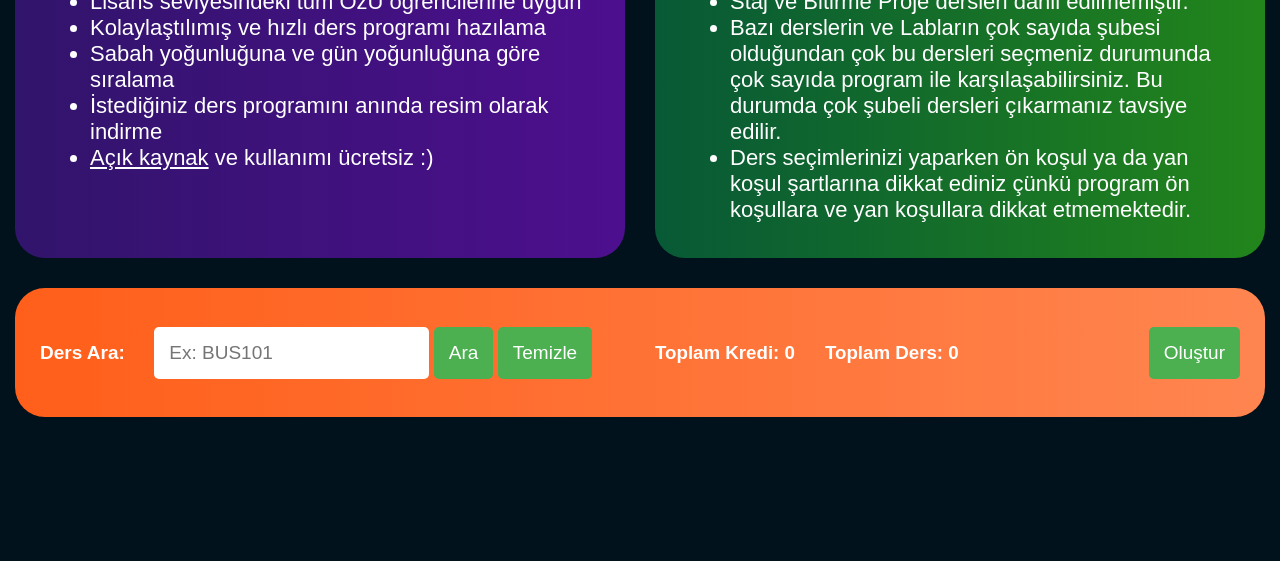
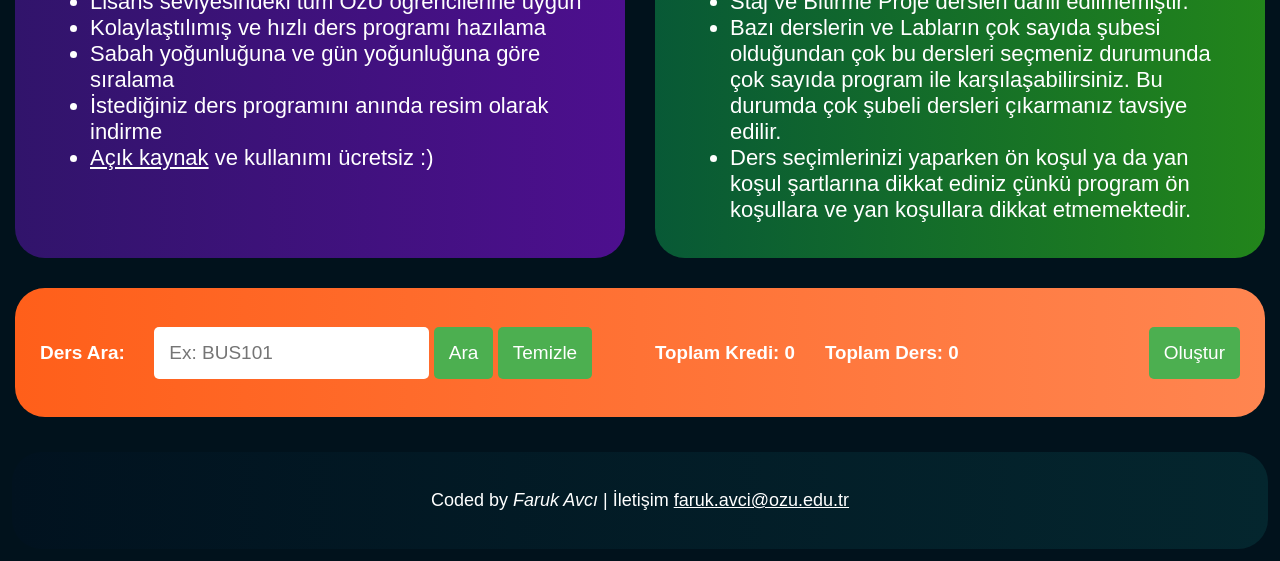
Before and after one commit to faruk-avci/Schedule-Generator, a website: page public/index.html in a window 1280 px wide. Shown: the part 428-989 px from the top of the page. Before the commit the page ends 880 px from the top, so only its background shows below. Drawn offline with Linux system fonts and the light colour scheme; no server answers.

Commit message:
Footer and db added

```diff
--- a/public/index.html
+++ b/public/index.html
@@ -74,6 +74,9 @@
     </div>
     </div>
 
+    <div class="footer">
+        <p>Coded by <i>Faruk Avcı</i> | İletişim <a href="mailto:faruk.avci@ozu.edu.tr" style="color: #fff;">faruk.avci@ozu.edu.tr</a> </p>
+    </div>
     <script>
         // Search And Display And Clear
         function searchLessons() {
@@ -108,23 +111,21 @@
             }
 
             courses.forEach(course => {
-                // Create a container div for each course
                 const courseDiv = document.createElement('div');
                 courseDiv.classList.add('course-item');
 
-                // Create text content for the course
                 const courseText = document.createElement('span');
                 courseText.textContent = `${course.course_name} Kredi: ${course.credits} `;
                 courseDiv.appendChild(courseText);
 
-                // Create the "Add" button
+
+
                 const addButton = document.createElement('button');
                 addButton.textContent = 'Ekle';
                 addButton.onclick = () => addCourse(course);
                 courseDiv.appendChild(addButton);
 
-                const addSectionButton = document.createElement('button');
-                addSectionButton.textContent = 'Şube Seç';
+
 
                 // TODO
 
--- a/public/main.css
+++ b/public/main.css
@@ -246,3 +246,17 @@ padding: 0 10px;
     cursor: pointer;
     transition: background-color 0.3s;
 }
+
+
+
+.footer {
+    display: flex;
+    justify-content: center;
+    align-items: center;
+    background-image: linear-gradient(to right, #01121f, #04262e);
+    color: #ffffff;
+    padding: 20px;
+    border-radius: 30px;
+    margin: 12px;
+    font-size: 18px;
+}
```
Also changed, not shown: public/schedules.html (+15 -2 lines), 1 other file.
